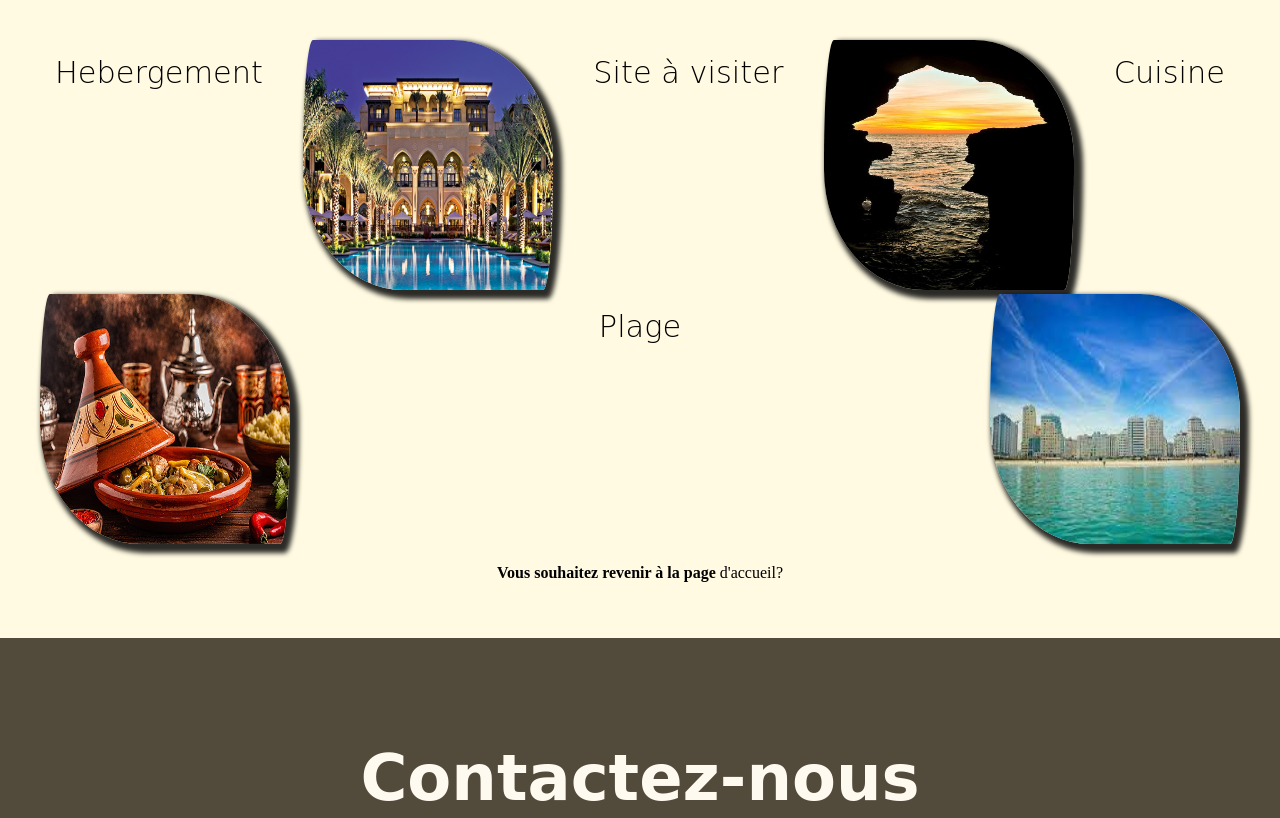
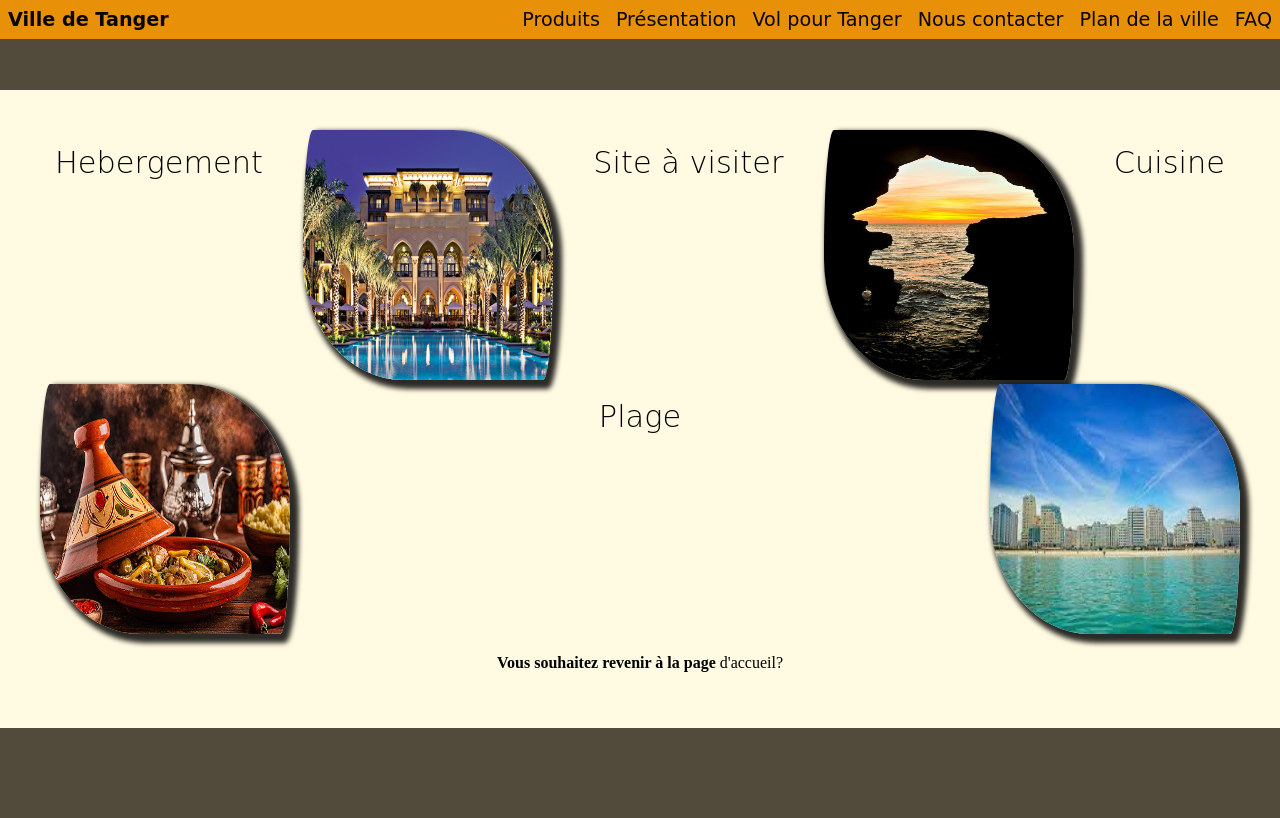
Before and after one commit to majidsetta/techsetta, a plain HTML site: page produits.html in a window 1280 px wide. Shown: the top 818 px of the page. Drawn offline with Linux system fonts and the light colour scheme.

Commit message:
Update produits.html

```diff
--- a/produits.html
+++ b/produits.html
@@ -7,6 +7,20 @@
 	<link rel="stylesheet" type="text/css" href="projet.css">
 </head>
 <body>
+	<header>
+	<nav>
+			<ul>
+				<li><a href="faq.html">FAQ</a></li>
+				<li><a href="plan.html">Plan de la ville</a></li>
+				<li ><a href="#contact">Nous contacter</a></li>
+				<li id="logo"><a href="Accueil.html">Ville de Tanger</a></li>
+				<li ><a href="https://flights.royalairmaroc.com/fr-be/vols-pour-tanger">Vol pour Tanger</a></li>
+				<li ><a href="présentation.html">Présentation</a></li>
+				<li ><a href="produits.html">Produits</a></li>
+			</ul>
+		</nav>
+	</header>
+	<br><br><br><br><br>
 	<section id="présentation">
 	<div class="prestations">
 			<h4>Hebergement</h4>
@@ -18,7 +32,10 @@
 			<h4>Plage</h4>
 			<a href="https://mapcarta.com/fr/W487158391"><img src="./media/phototangerr.jpg" alt="photo-plage" width="250" height="250"></a>
 		</div>
+		<div id="retouraccueil">
 		<p><center><strong>Vous souhaitez revenir à la page</strong><a href="Accueil.html"> d'accueil</a>?</center></p>
+		</div>
+
 		</section>
 
 <footer>
@@ -29,7 +46,9 @@
 			<textarea placeholder="Votre message ici"></textarea>
 			<button>Envoyer</button>
 		</form>
+
 		<div id="deuxiemeTrait"></div>
+<div><strong><a id="plandusite" href="plandusite.html">Plan du site</a></strong></div>
 		<div id="copyrightIcons">
 			<div id="copyright">
 				<span>© fromScratch(Setta Majid) 2022</span>
```
